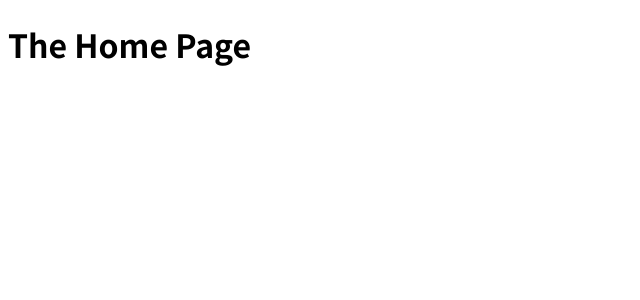
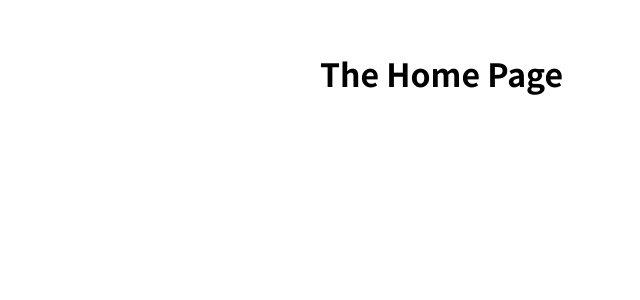
Before and after one commit to MajhiRockzZ/nextjs-meetup-app, a Next.js app: page / in a window 1280 px wide. Shown: the top 300 px of the page, without its empty margins (0-640 px from the left). Built offline with nearby package versions, Linux system fonts and the light colour scheme.

Commit message:
👌 IMPROVE: Global CSS & Add Layout

```diff
--- /dev/null
+++ b/components/Layout.js
@@ -0,0 +1,20 @@
+import React from 'react';
+import styled from 'styled-components';
+
+const Layout = ({ children }) => {
+  return (
+    <Wrapper>
+      <main>{children}</main>
+    </Wrapper>
+  );
+};
+
+const Wrapper = styled.div`
+  main {
+    margin: 3rem auto;
+    width: 90%;
+    max-width: 40rem;
+  }
+`;
+
+export default Layout;
--- a/pages/index.js
+++ b/pages/index.js
@@ -1,10 +1,11 @@
 import React from 'react';
+import Layout from '../components/Layout';
 
 const HomePage = () => {
   return (
-    <div>
+    <Layout>
       <h1>The Home Page</h1>
-    </div>
+    </Layout>
   );
 };
 
--- a/styles/global-styles.js
+++ b/styles/global-styles.js
@@ -2,12 +2,20 @@ import { createGlobalStyle } from 'styled-components';
 
 const GlobalStyles = createGlobalStyle`
 
-  * {
+  *,
+  *::before,
+  *::after {
     box-sizing: border-box;
   }
 
   body {
+    margin: 0;
     font-family: 'Noto Sans JP', sans-serif;
+    line-height: 1.6;
+  }
+
+  h1, h2, h3, p {
+    margin: 0;
   }
 
 
```
Also changed, not shown: pages/news/[newsId].js (deleted, +0 -16 lines), pages/news/index.js (deleted, +0 -19 lines).
